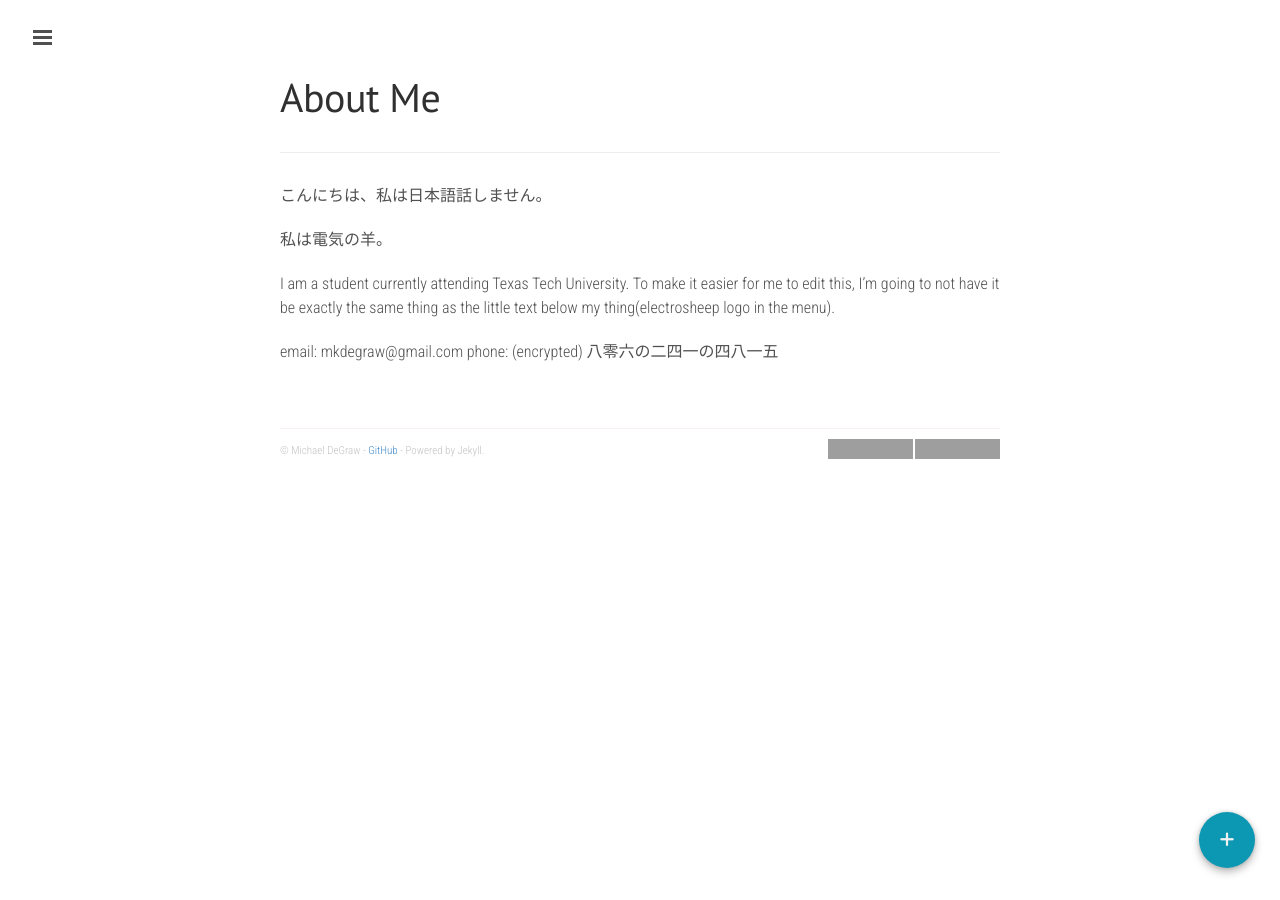
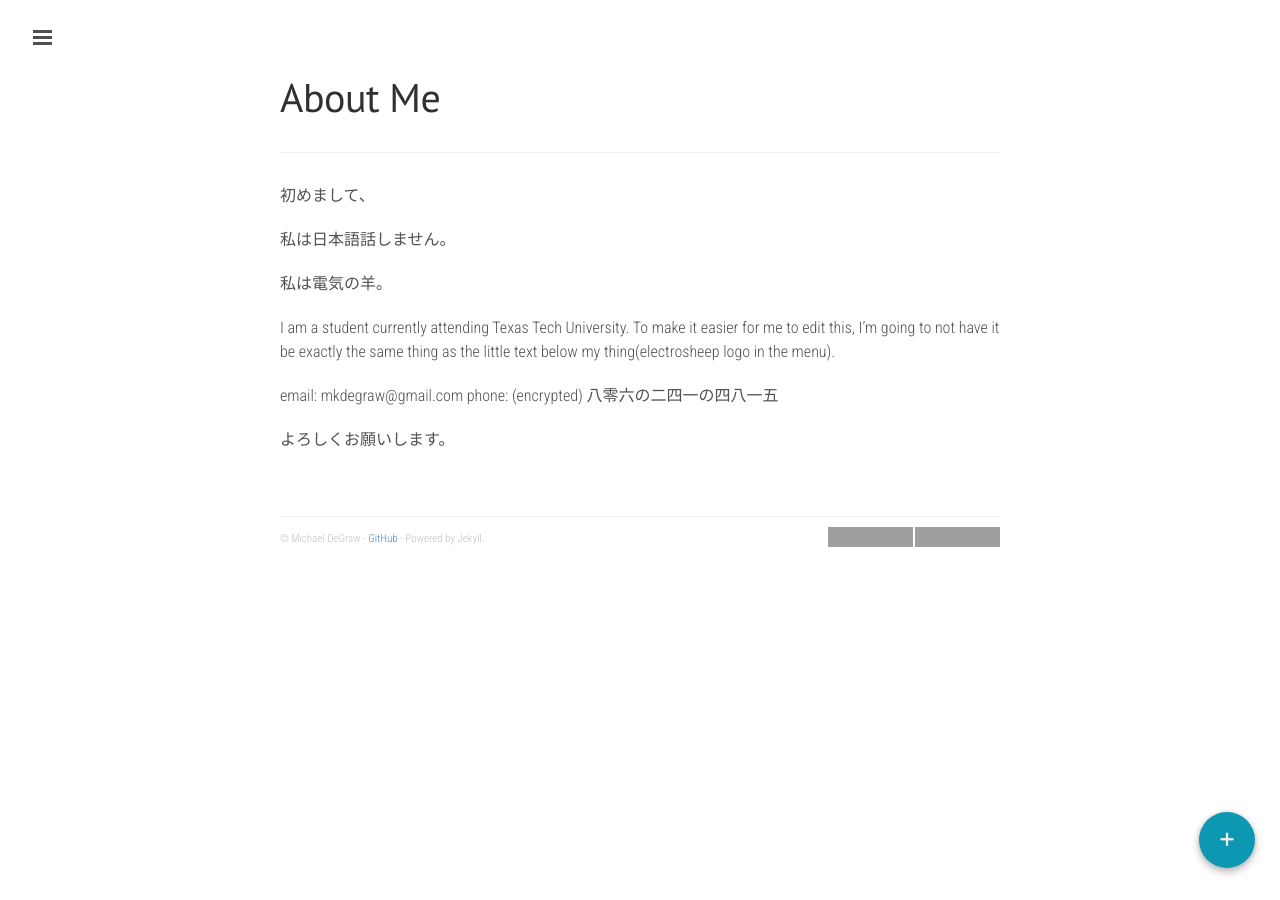
Before and after one commit to electr0sheep/electr0sheep.github.io, a Jekyll site: the page built from about.md, in a window 1280 px wide. Built offline with Jekyll 4.4.1, drawn with Linux system fonts in a browser that asks for light colours; nearby versions of some CDN libraries; grey boxes are pictures that could not be loaded.

Commit message:
Changed some Japanese crap so I look more cool...

```diff
--- a/about.md
+++ b/about.md
@@ -4,7 +4,9 @@ title: About Me
 permalink: /about/
 ---
 
-こんにちは、私は日本語話しません。
+初めまして、
+
+私は日本語話しません。
 
 私は電気の羊。
 
@@ -12,3 +14,5 @@ I am a student currently attending Texas Tech University. To make it easier for
 
 email: mkdegraw@gmail.com
 phone: (encrypted) 八零六の二四一の四八一五
+
+よろしくお願いします。
```
